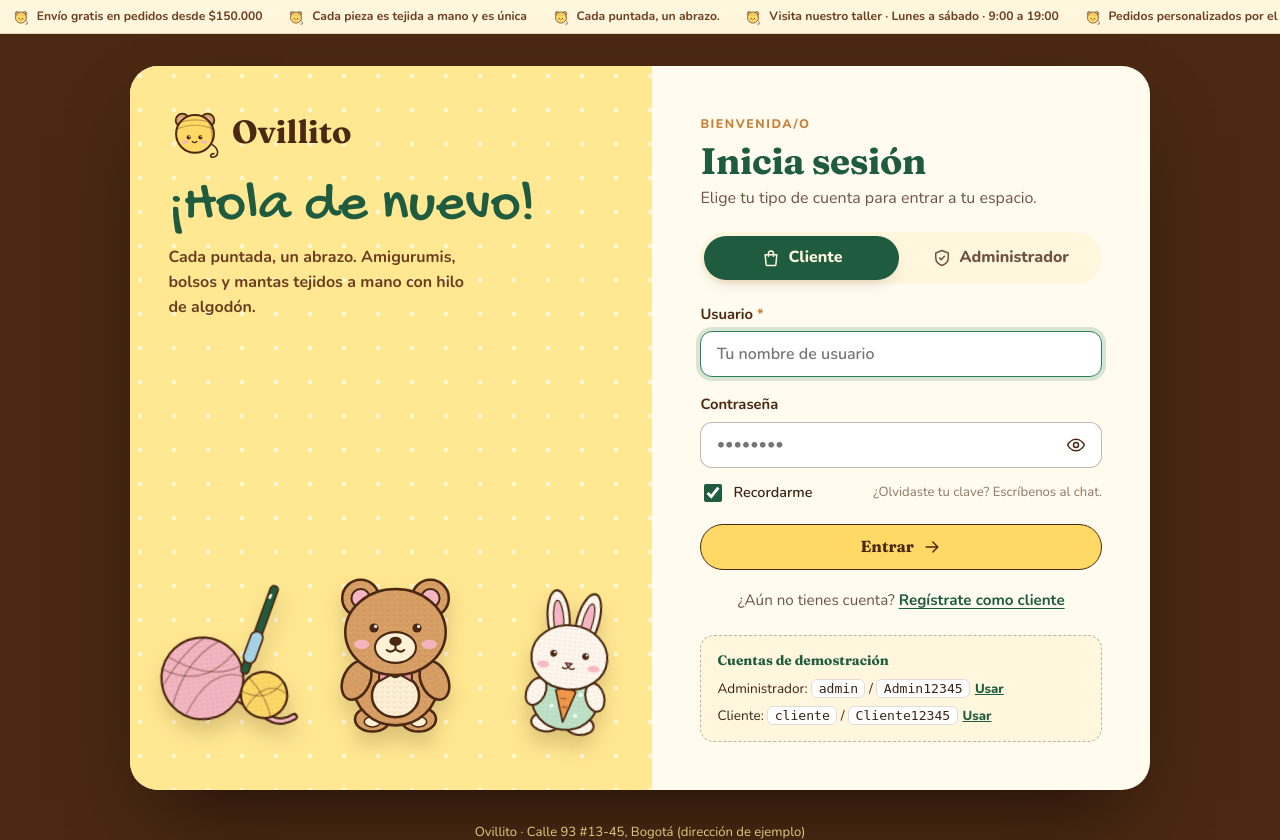
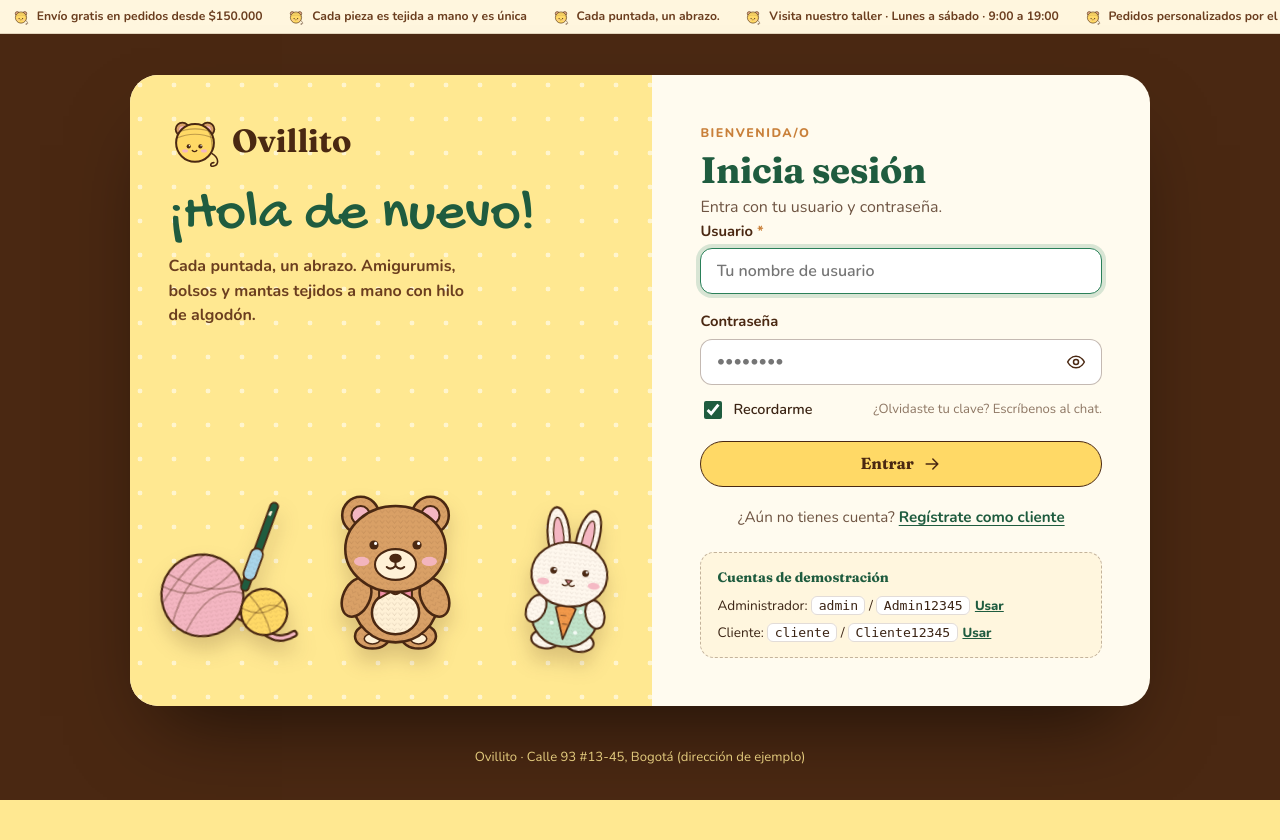
Before and after one commit to jellyjillysam-crypto/ovillito-django, a Django app: page /cuentas/login/ in a window 1280 px wide. Shown: the top 840 px of the page. After the commit the page ends 800 px from the top, so only its background shows below. Run offline with Django 5.2, Linux system fonts and the light colour scheme.

Commit message:
Login sin selector de rol

```diff
--- a/cuentas/forms.py
+++ b/cuentas/forms.py
@@ -2,18 +2,10 @@ from django import forms
 from django.contrib.auth.forms import AuthenticationForm, UserCreationForm
 from django.contrib.auth.models import User
 
-from .permisos import ROL_ADMIN, ROL_CLIENTE
-
 
 class LoginForm(AuthenticationForm):
-    """Login con selector de tipo de usuario (cliente / administrador)."""
+    """Login único: el rol (cliente o administradora) se detecta por la cuenta."""
 
-    rol = forms.ChoiceField(
-        choices=[(ROL_CLIENTE, "Cliente"), (ROL_ADMIN, "Administrador")],
-        initial=ROL_CLIENTE,
-        widget=forms.RadioSelect,
-        label="Ingresar como",
-    )
     recordarme = forms.BooleanField(required=False, initial=True, label="Recordarme")
 
     def __init__(self, *args, **kwargs):
--- a/cuentas/views.py
+++ b/cuentas/views.py
@@ -6,7 +6,7 @@ from django.utils.http import url_has_allowed_host_and_scheme
 from django.views.decorators.http import require_POST
 
 from .forms import LoginForm, RegistroForm
-from .permisos import ROL_ADMIN, ROL_CLIENTE, es_admin, home_por_rol, sincronizar_admin
+from .permisos import home_por_rol, sincronizar_admin
 
 
 def inicio(request):
@@ -29,24 +29,17 @@ def login_view(request):
     if request.user.is_authenticated:
         return redirect(home_por_rol(request.user))
 
-    rol_inicial = request.GET.get("rol") if request.GET.get("rol") in (ROL_ADMIN, ROL_CLIENTE) else ROL_CLIENTE
-    form = LoginForm(request, data=request.POST or None, initial={"rol": rol_inicial})
+    form = LoginForm(request, data=request.POST or None)
 
     if request.method == "POST" and form.is_valid():
         usuario = form.get_user()
         sincronizar_admin(usuario)
-        rol = form.cleaned_data["rol"]
-        if rol == ROL_ADMIN and not es_admin(usuario):
-            form.add_error(None, "Esta cuenta no tiene permisos de administrador. Selecciona «Cliente».")
-        elif rol == ROL_CLIENTE and es_admin(usuario):
-            form.add_error(None, "Esta es una cuenta de administrador. Selecciona «Administrador».")
-        else:
-            login(request, usuario)
-            if not form.cleaned_data.get("recordarme"):
-                request.session.set_expiry(0)  # la sesión termina al cerrar el navegador
-            nombre = usuario.first_name or usuario.username
-            messages.success(request, f"¡Hola, {nombre}! Qué gusto verte de nuevo.")
-            return redirect(_destino_seguro(request, usuario))
+        login(request, usuario)
+        if not form.cleaned_data.get("recordarme"):
+            request.session.set_expiry(0)  # la sesión termina al cerrar el navegador
+        nombre = usuario.first_name or usuario.username
+        messages.success(request, f"¡Hola, {nombre}! Qué gusto verte de nuevo.")
+        return redirect(_destino_seguro(request, usuario))
 
     return render(request, "cuentas/login.html", {
         "form": form,
--- a/templates/cuentas/login.html
+++ b/templates/cuentas/login.html
@@ -25,21 +25,11 @@
     <section class="acceso__formulario">
       <p class="eyebrow">Bienvenida/o</p>
       <h1>Inicia sesión</h1>
-      <p class="texto-suave" style="margin:0">Elige tu tipo de cuenta para entrar a tu espacio.</p>
+      <p class="texto-suave" style="margin:0">Entra con tu usuario y contraseña.</p>
 
       <form method="post" novalidate>
         {% csrf_token %}
         <input type="hidden" name="next" value="{{ next }}">
-
-        <fieldset class="roles" style="border:0;margin-inline:0">
-          <legend class="sr-only">Ingresar como</legend>
-          {% for opcion in form.rol %}
-          <label>{{ opcion.tag }}
-            {% if opcion.data.value == 'admin' %}{% icono 'admin' %}{% else %}{% icono 'bolsa' %}{% endif %}
-            {{ opcion.choice_label }}
-          </label>
-          {% endfor %}
-        </fieldset>
 
         {% if form.non_field_errors %}
         <ul class="mensajes">{% for e in form.non_field_errors %}<li class="mensaje mensaje--error">{% icono 'cerrar' %}<span>{{ e }}</span></li>{% endfor %}</ul>
```
Also changed, not shown: cuentas/tests.py (+4 -15 lines).
